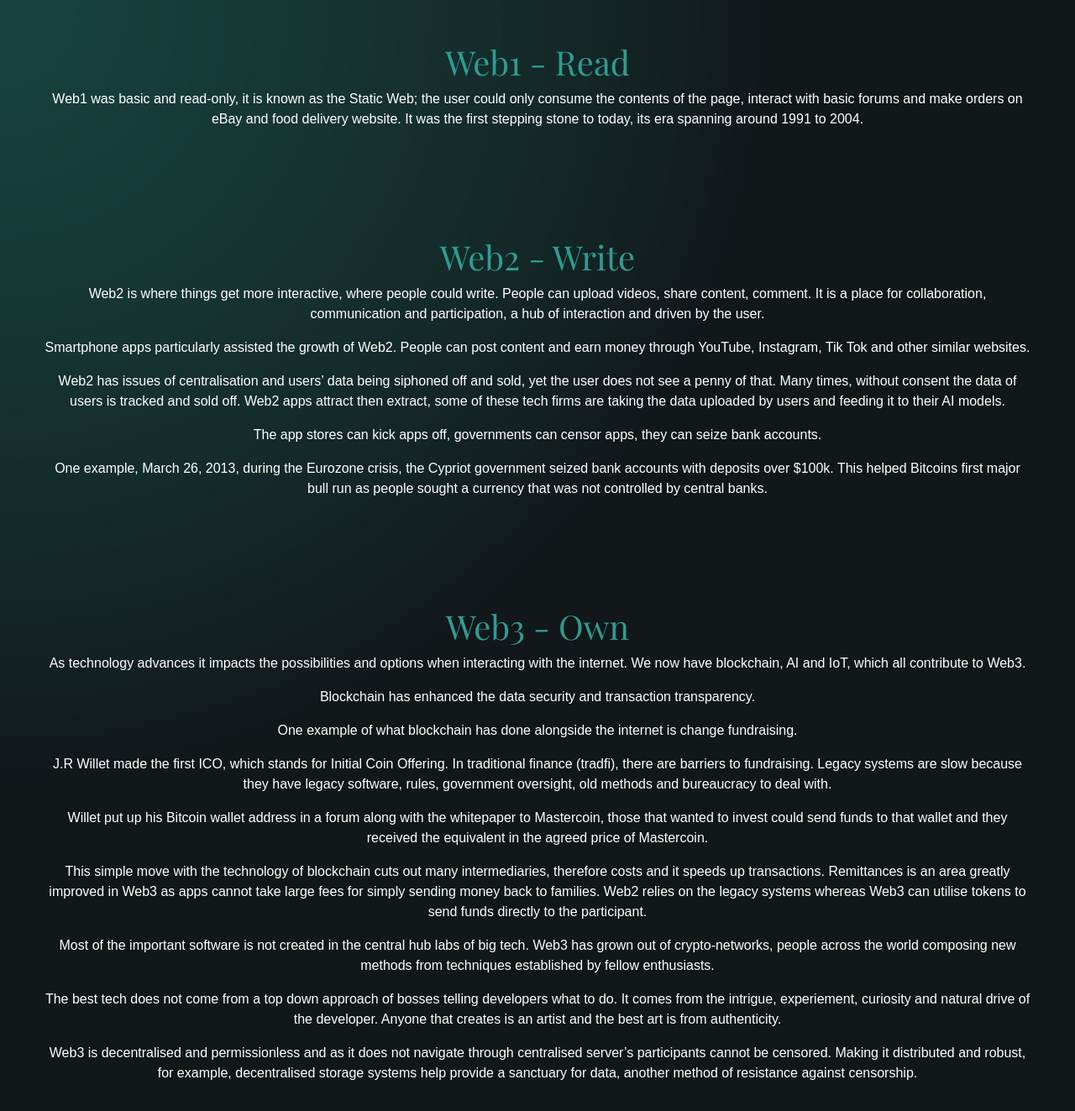
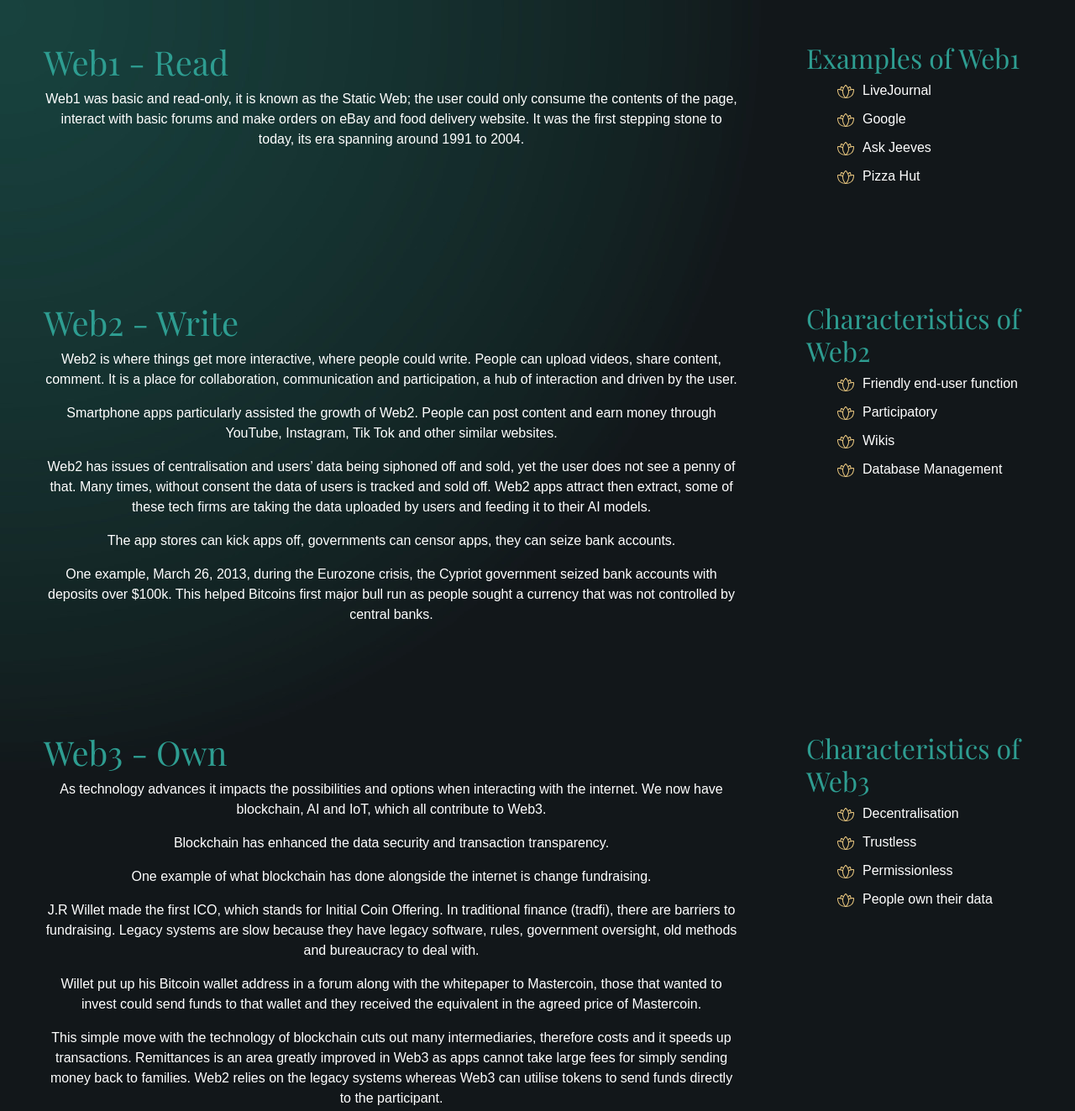
Before and after one commit to lotuscommunity/website, a plain HTML site: page www/web2_us_web3.html in a window 1280 px wide. Shown: the part 1080-2403 px from the top of the page at 84% size. Drawn offline with Linux system fonts and the light colour scheme; a web font is replaced by a local one.

Commit message:
Add list in web2 us web3 #23

```diff
--- a/www/css/styles.css
+++ b/www/css/styles.css
@@ -205,6 +205,10 @@ header{
      background-color: #edca81;
 }
 
+.max-width-300 {
+    max-width: 300px !important;
+}
+
 /* blur image */
 
 .blur-image-and-radius {
--- a/www/web2_us_web3.html
+++ b/www/web2_us_web3.html
@@ -87,10 +87,24 @@
                 <div class="card-group">
                     <div class="card mx-0 my-5 mx-sm-1 mx-md-2 mx-lg-3 mx-xl-4 mx-xxl-5 rounded opacity-animate-hidden border-none">
                         <div class="card-body">
-                            <h1 class="card-title text-custom-green text-center display-font">Web1 - Read</h1>
+                            <h1 class="card-title text-custom-green display-font">Web1 - Read</h1>
                             <p class="card-text text-custom-white text-center">
                                 Web1 was basic and read-only, it is known as the Static Web; the user could only consume the contents of the page, interact with basic forums and make orders on eBay and food delivery website. It was the first stepping stone to today, its era spanning around 1991 to 2004.
                             </p>
+                        </div>
+                    </div>
+
+                    <div class="card mx-0 my-5 mx-sm-1 mx-md-2 mx-lg-3 mx-xl-4 mx-xxl-5 max-width-300 rounded opacity-animate-hidden border-none">
+                        <div class="card-body">
+                            <h2 class="card-title text-custom-green display-font">Examples of Web1</h2>
+                            <div class="">
+                                <ul class="card-text text-custom-white">
+                                    <li>LiveJournal</li>
+                                    <li>Google</li>
+                                    <li>Ask Jeeves</li>
+                                    <li>Pizza Hut</li>
+                                </ul>
+                            </div>
                         </div>
                     </div>
                 </div>
@@ -100,7 +114,7 @@
                 <div class="card-group">
                     <div class="card mx-0 my-5 mx-sm-1 mx-md-2 mx-lg-3 mx-xl-4 mx-xxl-5 rounded opacity-animate-hidden border-none">
                         <div class="card-body">
-                            <h1 class="card-title text-custom-green text-center display-font">Web2 - Write</h1>
+                            <h1 class="card-title text-custom-green display-font">Web2 - Write</h1>
                             <p class="card-text text-custom-white text-center">
                                 Web2 is where things get more interactive, where people could write. People can upload videos, share content, comment. It is a place for collaboration, communication and participation, a hub of interaction and driven by the user.
                             </p>
@@ -118,6 +132,17 @@
                             </p>
                         </div>
                     </div>
+                    <div class="card mx-0 my-5 mx-sm-1 mx-md-2 mx-lg-3 mx-xl-4 mx-xxl-5 max-width-300 rounded opacity-animate-hidden border-none">
+                        <div class="card-body">
+                            <h2 class="card-title text-custom-green display-font">Characteristics of Web2</h2>
+                            <ul class="card-text text-custom-white">
+                                <li>Friendly end-user function</li>
+                                <li>Participatory</li>
+                                <li>Wikis</li>
+                                <li>Database Management</li>
+                            </ul>
+                        </div>
+                    </div>
                 </div>
             </div>
 
@@ -125,7 +150,7 @@
                 <div class="card-group">
                     <div class="card mx-0 my-5 mx-sm-1 mx-md-2 mx-lg-3 mx-xl-4 mx-xxl-5 rounded opacity-animate-hidden border-none">
                         <div class="card-body">
-                            <h1 class="card-title text-custom-green text-center display-font">Web3 - Own</h1>
+                            <h1 class="card-title text-custom-green display-font">Web3 - Own</h1>
                             <p class="card-text text-custom-white text-center">
                                 As technology advances it impacts the possibilities and options when interacting with the internet. We now have blockchain, AI and IoT, which all contribute to Web3.
                             </p>
@@ -155,6 +180,17 @@
                             </p>
                         </div>
                     </div>
+                    <div class="card mx-0 my-5 mx-sm-1 mx-md-2 mx-lg-3 mx-xl-4 mx-xxl-5 max-width-300 rounded opacity-animate-hidden border-none">
+                        <div class="card-body">
+                            <h2 class="card-title text-custom-green display-font">Characteristics of Web3</h2>
+                            <ul class="card-text text-custom-white">
+                                <li>Decentralisation</li>
+                                <li>Trustless</li>
+                                <li>Permissionless</li>
+                                <li>People own their data</li>
+                            </ul>
+                        </div>
+                    </div>
                 </div>
             </div>
 
@@ -162,7 +198,7 @@
                 <div class="card-group">
                     <div class="card mx-0 my-5 mx-sm-1 mx-md-2 mx-lg-3 mx-xl-4 mx-xxl-5 rounded opacity-animate-hidden border-none">
                         <div class="card-body">
-                            <h1 class="card-title text-custom-green text-center display-font">Decentralised co-ordination is incentivised by the token economy.</h1>
+                            <h1 class="card-title text-custom-green display-font">Decentralised co-ordination is incentivised by the token economy.</h1>
                             <p class="card-text text-custom-white text-center">
                                 Bitcoin is a peer-to-peer decentralised currency, when Ethereum became a working protocol it enabled decentralised apps. When Uniswap was created after receiving an Ethereum grant, it helped to greatly increase liquidity in the market and this saw the rise of decentralise finance (DeFi).
                             </p>
@@ -186,6 +222,21 @@
                             </p>
                         </div>
                     </div>
+                    <div class="card mx-0 my-5 mx-sm-1 mx-md-2 mx-lg-3 mx-xl-4 mx-xxl-5 max-width-300 rounded opacity-animate-hidden border-none">
+                        <div class="card-body">
+                            <h2 class="card-title text-custom-green display-font">Features of the Token economy</h2>
+                            <ul class="card-text text-custom-white">
+                                <li>Real-world Assets</li>
+                                <li>Data sovereignty</li>
+                                <li>Automation</li>
+                                <li>Stablecoins</li>
+                                <li>DAOs</li>
+                                <li>NFTs</li>
+                                <li>DEX</li>
+                                <li>Defi</li>
+                            </ul>
+                        </div>
+                    </div>
                 </div>
             </div>
 
@@ -193,7 +244,7 @@
                 <div class="card-group">
                     <div class="card mx-0 my-5 mx-sm-1 mx-md-2 mx-lg-3 mx-xl-4 mx-xxl-5 rounded opacity-animate-hidden border-none">
                         <div class="card-body">
-                            <h1 class="card-title text-custom-green text-center display-font">Oncoming</h1>
+                            <h1 class="card-title text-custom-green display-font">Oncoming</h1>
                             <p class="card-text text-custom-white text-center">
                                 RWAs are worth $12bn as of mid-2024, this excludes the $175 billion stablecoin market.
                             </p>
```
